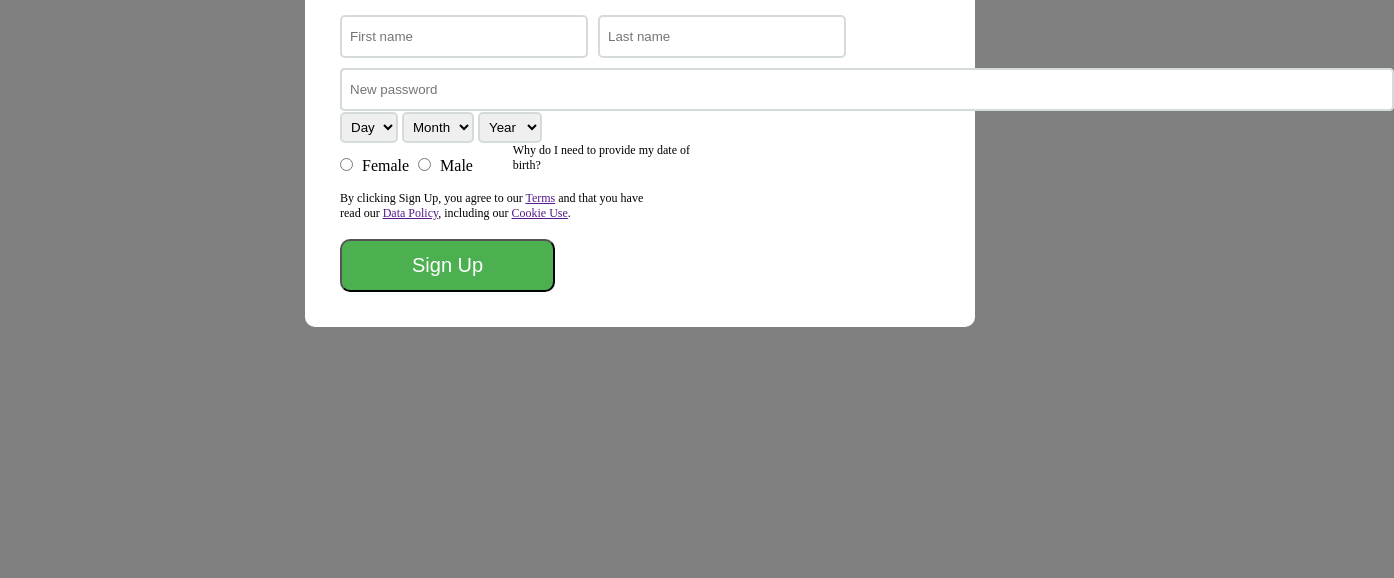
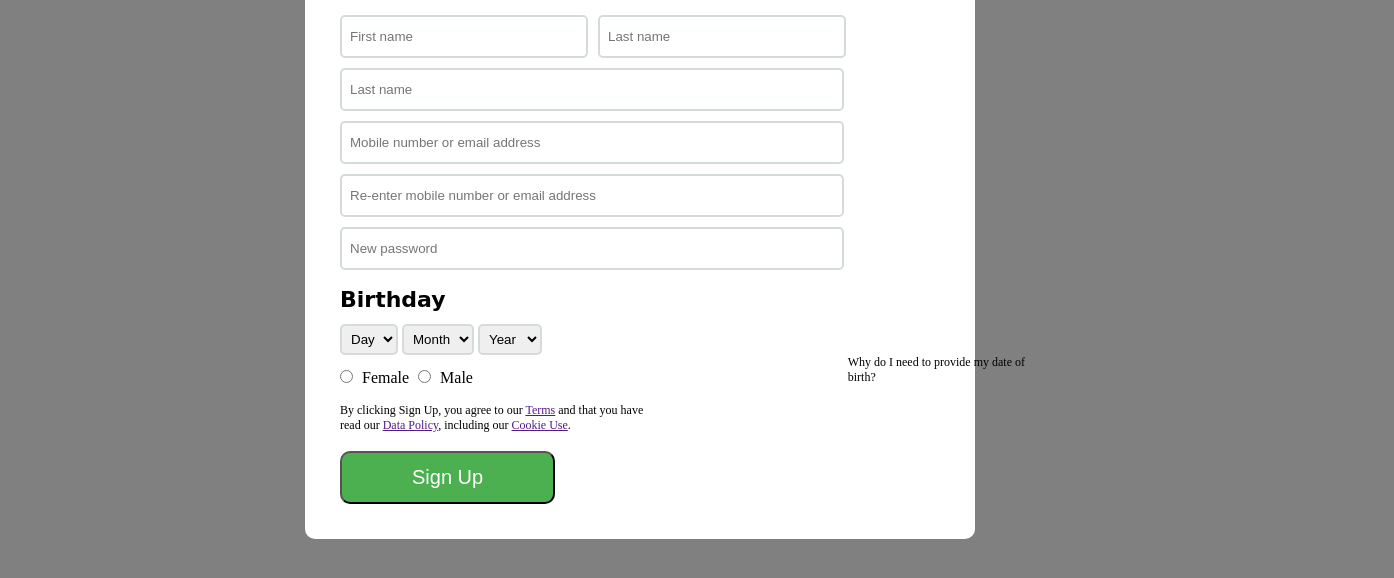
Before and after one commit to aihanif/aihanif-test.github.io, a plain HTML site: page index.html in a window 1280 px wide. Shown: the part 150-728 px from the top of the page, 1394 px wide, since content can reach past the window. Drawn offline with Linux system fonts and the light colour scheme.

Commit message:
Update index.html

```diff
--- a/index.html
+++ b/index.html
@@ -41,7 +41,7 @@ input[type="text"].t1 {
 }
 
 input.t2 {
-	position: absolute;
+
     width: 82%;
     padding: 12px 0px;
     margin: 5px;
@@ -66,7 +66,8 @@ select {
 }
 
 .text2 {
-    float: right;
+    /*float: right;*/
+    position: absolute; right: 0;
     margin-right: 255px;
     font-size: 12px;
 }
```
